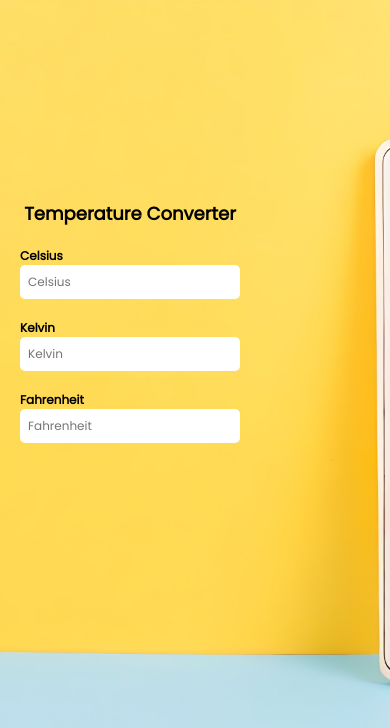
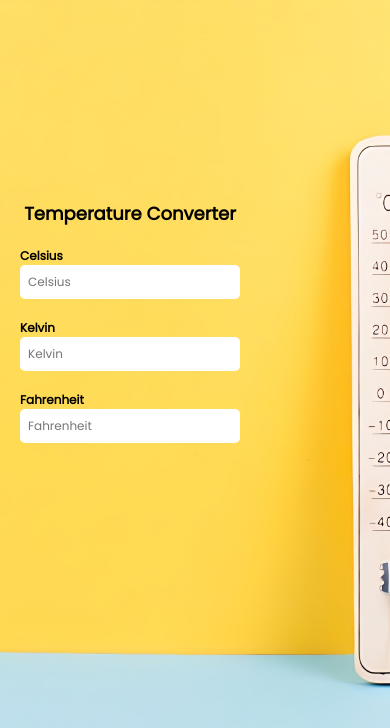
Before and after one commit to joeldasari/tempconverter, a plain HTML site: page index.html in a window 390 px wide. Drawn offline with Linux system fonts and the light colour scheme.

Commit message:
padchange

```diff
--- a/styles.css
+++ b/styles.css
@@ -57,6 +57,6 @@ p {
     font-weight: 900;
   }
   body {
-    background-position: -400px;
+    background-position: -425px;
   }
 }
```
